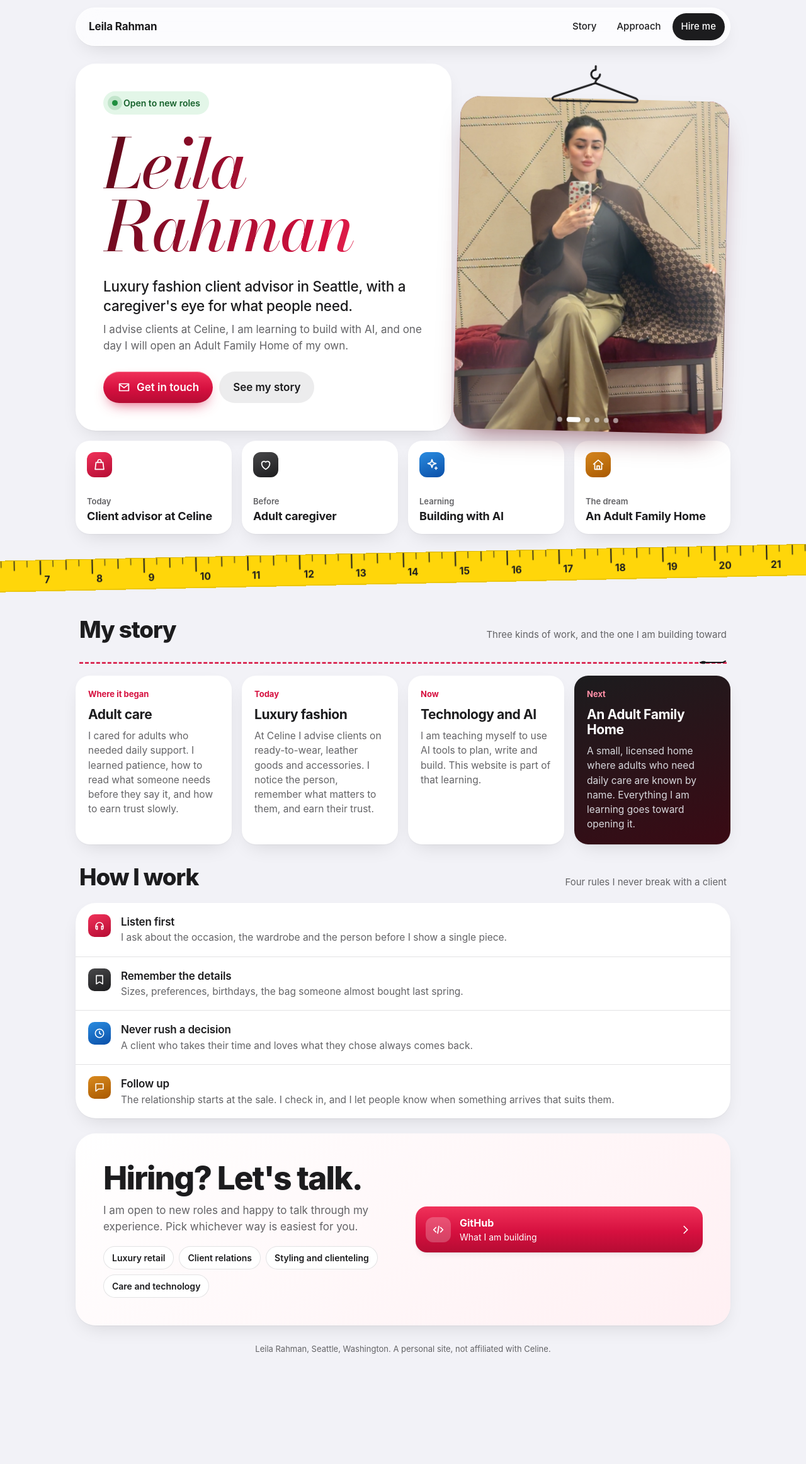
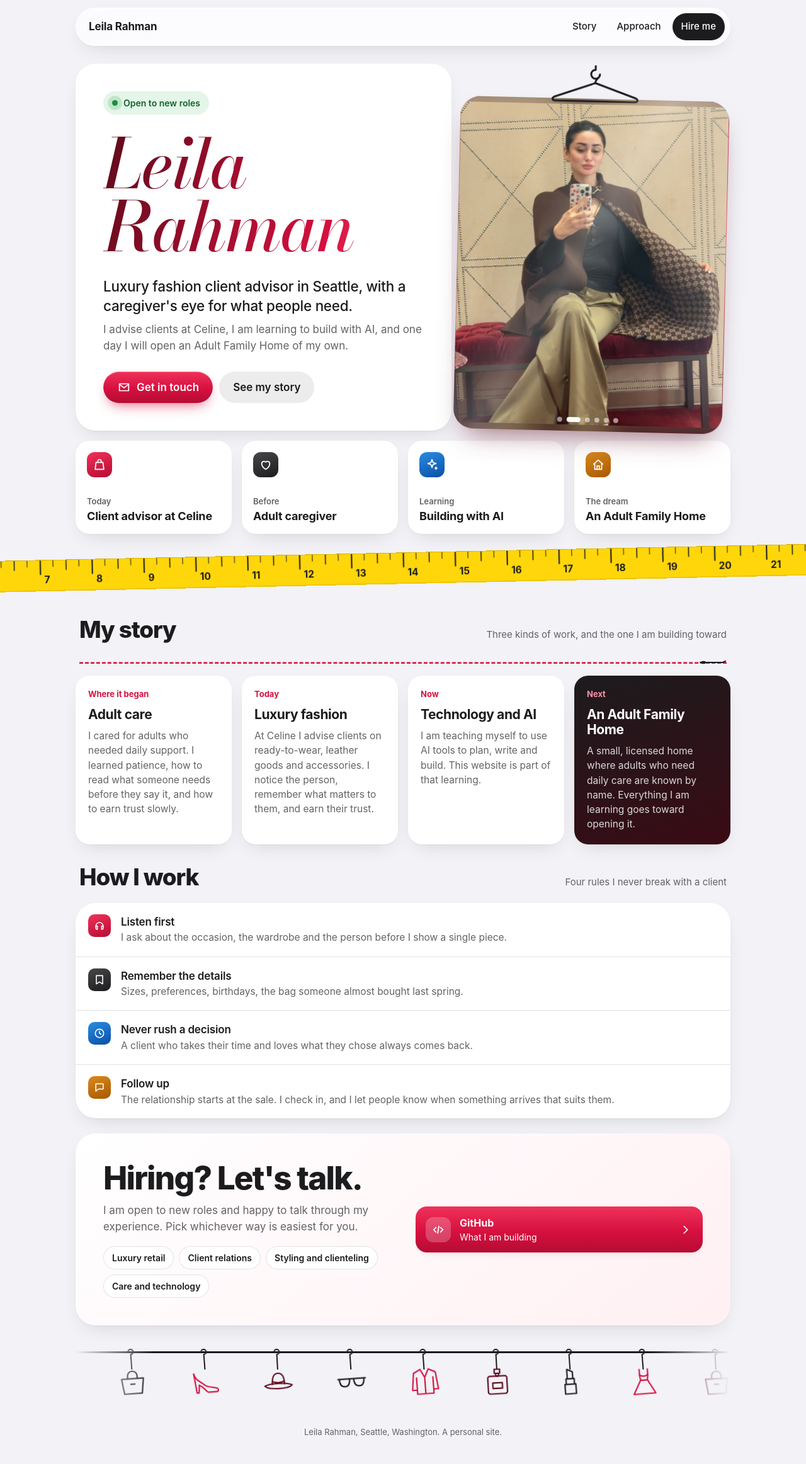
Before and after one commit to akhilksingh/leila.github.io, a plain HTML site: page index.html in a window 1280 px wide. Shown: the whole page at 63% size. Before the commit the page ends 2193 px from the top, so only its background shows below. Drawn offline with nearby package versions, Linux system fonts and the light colour scheme.

Commit message:
Show full photos in slider, add footer clothes rail, trim footer text
Co-Authored-By: Claude Fable 5.2 <noreply@anthropic.com>

```diff
--- a/index.html
+++ b/index.html
@@ -114,7 +114,10 @@
   .portrait span { font-family: var(--serif); font-style: italic; font-optical-sizing: none; font-variation-settings: "opsz" 28; font-size: 8rem; color: #fff; line-height: 1; }
   /* Sliding photos inside the hanging card (the LR plate shows until a photo loads) */
   .slides { position: absolute; inset: 0; display: flex; transition: transform 0.9s cubic-bezier(.65,0,.2,1); }
-  .slides img { flex: 0 0 100%; width: 100%; height: 100%; object-fit: cover; }
+  /* Each slide shows the whole photo; a blurred copy of it fills the space left over */
+  .slide { flex: 0 0 100%; position: relative; overflow: hidden; }
+  .slide-bg { position: absolute; inset: -28px; background-size: cover; background-position: center; filter: blur(22px) brightness(0.82); }
+  .slide img { position: relative; display: block; width: 100%; height: 100%; object-fit: contain; }
   .dots { position: absolute; z-index: 3; left: 0; right: 0; bottom: 14px; display: flex; justify-content: center; gap: 7px; }
   .dots button { width: 8px; height: 8px; padding: 0; border: 0; border-radius: 999px; background: rgba(255,255,255,0.55); cursor: pointer; transition: width 0.3s ease, background 0.3s ease; box-shadow: 0 0 0 1px rgba(0,0,0,0.12); }
   .dots button.on { width: 22px; background: #fff; }
@@ -201,6 +204,28 @@
 
   footer { text-align: center; color: var(--soft); font-size: 13px; padding: 28px 20px 40px; }
 
+  /* Clothes rail in the footer: pieces hang from a rail, glide along it and sway */
+  .rail {
+    position: relative; overflow: hidden; max-width: 1040px; height: 112px; margin: 0 auto 20px;
+    -webkit-mask-image: linear-gradient(90deg, transparent, #000 12%, #000 88%, transparent);
+            mask-image: linear-gradient(90deg, transparent, #000 12%, #000 88%, transparent);
+  }
+  .rail::before { content: ""; position: absolute; left: 0; right: 0; top: 13px; height: 3px; border-radius: 3px; background: var(--ink); }
+  .rail-track { display: flex; width: max-content; padding-top: 8px; animation: rail 48s linear infinite; }
+  .rail:hover .rail-track, .rail:hover .rail-item { animation-play-state: paused; }
+  .rail-item {
+    flex: 0 0 116px; display: flex; flex-direction: column; align-items: center;
+    color: var(--ink); transform-origin: 50% 6px;
+    animation: sway 2.8s ease-in-out infinite alternate;
+  }
+  .rail-item:nth-child(3n) { color: var(--pink); animation-duration: 3.4s; animation-delay: -1.2s; }
+  .rail-item:nth-child(3n+1) { color: var(--wine); animation-duration: 3.1s; animation-delay: -2.1s; }
+  .rail-item svg { display: block; fill: none; stroke: currentColor; stroke-width: 2; stroke-linecap: round; stroke-linejoin: round; }
+  .rail-hook { width: 12px; height: 34px; stroke: var(--ink) !important; }
+  .rail-piece { width: 52px; height: 52px; margin-top: -7px; }
+  @keyframes rail { to { transform: translateX(-50%); } }
+  @keyframes sway { from { transform: rotate(-5deg); } to { transform: rotate(5deg); } }
+
   /* ---------- Tab bar (phones) ---------- */
   .tabs { display: none; }
 
@@ -233,7 +258,7 @@
   }
   @media (prefers-reduced-motion: reduce) {
     html { scroll-behavior: auto; }
-    .hang, .tape-track, .status i { animation: none; }
+    .hang, .tape-track, .status i, .rail-track, .rail-item { animation: none; }
     .hello h1 { animation: none; background-position: 0 0; }
     .stitch-line, .needle, .slides { transition: none; }
   }
@@ -380,7 +405,10 @@
 
 </div>
 
-<footer>Leila Rahman, Seattle, Washington. A personal site, not affiliated with Celine.</footer>
+<footer>
+  <div class="rail" aria-hidden="true"><div class="rail-track" id="rail"></div></div>
+  Leila Rahman, Seattle, Washington. A personal site.
+</footer>
 
 <nav class="tabs" aria-label="Sections">
   <a href="#top" class="on"><svg class="icon" viewBox="0 0 24 24" aria-hidden="true"><path d="M4 11l8-7 8 7"/><path d="M6 10v10h12V10"/></svg>Home</a>
@@ -463,6 +491,29 @@
     }
   }
 
+  /* Footer clothes rail (two identical halves so the loop is seamless) */
+  var PIECES = [
+    /* dress */      '<path d="M18 6v8c0 4 1 5 1 8L8 42h32L29 22c0-3 1-4 1-8V6"/><path d="M18 14c3 3 9 3 12 0M19 22h10"/>',
+    /* handbag */    '<path d="M8 20h32l-3 22H11z"/><path d="M17 20v-4a7 7 0 0 1 14 0v4M21 28h6"/>',
+    /* high heel */  '<path d="M7 12c2 10 10 12 16 18 4 3 12 3 17 5 2 1 2 5-1 5H27c-3 0-6-8-13-11"/><path d="M7 12l3 28h3l1-11"/>',
+    /* hat */        '<path d="M15 28c0-10 3-16 9-16s9 6 9 16"/><path d="M4 30c6 6 34 6 40 0-6-4-34-4-40 0zM15.5 24c5 2 12 2 17 0"/>',
+    /* sunglasses */ '<path d="M4 20h40M6 20c0 8 3 11 8 11s7-4 7-11M27 20c0 8 3 11 8 11s7-4 7-11"/>',
+    /* blazer */     '<path d="M18 6 8 11 5 36h7M30 6l10 5 3 25h-7M12 18v24h24V18M18 6l6 12 6-12M24 18v24"/>',
+    /* perfume */    '<path d="M20 6h8v6h-8zM22 12v4h4v-4"/><rect x="10" y="16" width="28" height="26" rx="3"/><path d="M17 26h14v8H17z"/>',
+    /* lipstick */   '<path d="M19 6l8 4v10h-8zM17 20h12v8H17zM15 28h16v14H15z"/>'
+  ];
+  var rail = document.getElementById("rail");
+  for (var lap = 0; lap < 4; lap++) {
+    PIECES.forEach(function (piece) {
+      var item = document.createElement("div");
+      item.className = "rail-item";
+      item.innerHTML =
+        '<svg class="rail-hook" viewBox="0 0 12 34"><path d="M6 34V10a4 4 0 1 0-4-4"/></svg>' +
+        '<svg class="rail-piece" viewBox="0 0 48 48">' + piece + '</svg>';
+      rail.appendChild(item);
+    });
+  }
+
   /* Sew the story line when it scrolls into view */
   var story = document.querySelector(".story");
   if ("IntersectionObserver" in window) {
@@ -492,7 +543,7 @@
       slides.innerHTML = ""; dots.innerHTML = "";
       loaded.sort(function (x, y) { return x.order - y.order; });
       loaded.forEach(function (item, n) {
-        slides.appendChild(item.img);
+        slides.appendChild(item.el);
         if (loaded.length > 1) {
           var d = document.createElement("button");
           d.type = "button";
@@ -506,8 +557,19 @@
     PHOTOS.forEach(function (name, order) {
       var img = new Image();
       img.alt = order === 0 ? "Portrait of Leila Rahman" : "Leila Rahman, photo " + (order + 1);
-      img.onload = function () { loaded.push({ img: img, order: order }); rebuild(); };
-      img.src = "assets/images/" + name;
+      var src = "assets/images/" + name;
+      img.onload = function () {
+        var el = document.createElement("div");
+        el.className = "slide";
+        var bg = document.createElement("div");
+        bg.className = "slide-bg";
+        bg.style.backgroundImage = 'url("' + src + '")';
+        el.appendChild(bg);
+        el.appendChild(img);
+        loaded.push({ el: el, order: order });
+        rebuild();
+      };
+      img.src = src;
     });
     slides.parentNode.addEventListener("mouseenter", function () { clearInterval(timer); });
     slides.parentNode.addEventListener("mouseleave", play);
```
